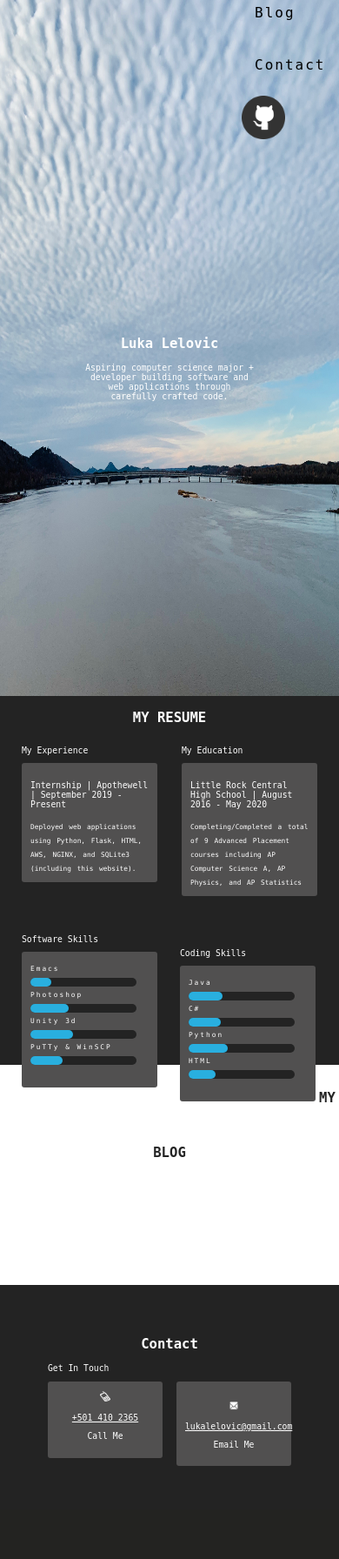
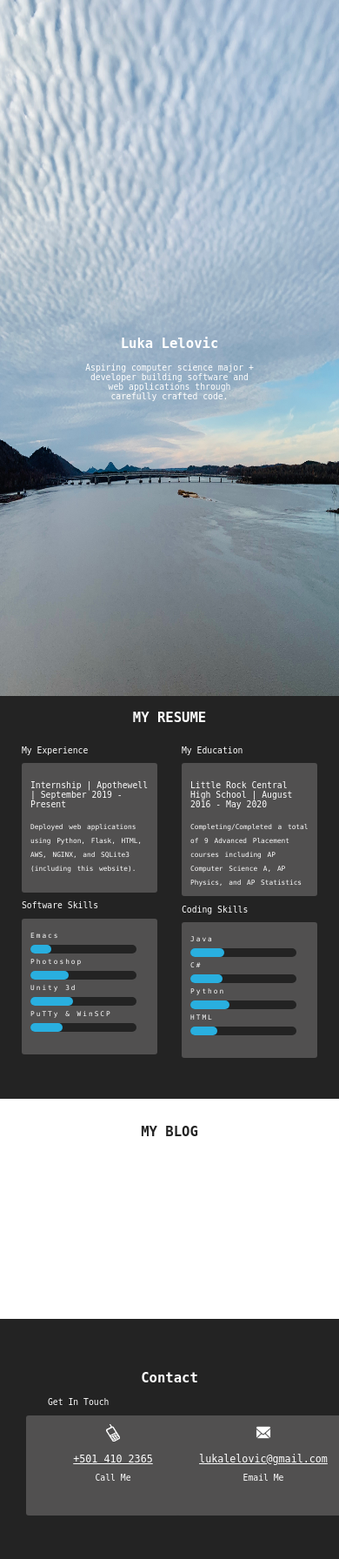
Before and after one commit to lukalelovic/Personal-Portfolio-Blog, a Flask app: page / in a window 390 px wide. Shown: the whole page at 87% size. Before the commit the page ends 1685 px from the top, so only its background shows below. Run offline with Flask 2, Linux system fonts and the light colour scheme; data that the repository does not hold is empty; some libraries are stand-ins or nearby versions.

Commit message:
Mobile Support (Partial) Commit

```diff
--- a/app/static/main.css
+++ b/app/static/main.css
@@ -6,6 +6,7 @@
     font-family: monospace;
     color: white;
     font-size: 14px;
+    overflow: hidden;
 }
 
 h1 { font-size: 40px; }
@@ -108,13 +117,12 @@
     color: white;
 }
 
-.landing {
-    background-position: center;
-    background-repeat: no-repeat;
+.landing-img {
+    background-attachment: fixed;
+    background-position: top right;
     background-size: cover;
-    background-clip: content-box;
+    height: 800px;
     width: 100%;
-    height: 800px;
 }
 
 .landing-title {
@@ -299,11 +287,25 @@
 
     span { line-height: 0px; }
 
+    #navbar { margin: 0; }
+
+    #navbar-left-align { margin: 0; }
+
+    #navbar-right-align { margin-top: 10vw; margin-left: 0; display: inline-block; visibility: hidden; }
+
+    .nav-btn { visibility: visible; float: right; margin-right: 5px;}
+
+    #Resume .info-box {
+        min-height: 38vw;
+        margin-bottom: 0;
+        margin-top: 0;
+    }
+
     .info-box { border: 0; }
 
-    #Blog { height: 65vw; margin-top: 100vw; }
+    #Blog { height: 65vw; margin-top: 110vw; }
 
-    .b-box { margin: 0; }
+    .b-box { margin: 1vw; }
 
     .b-image {
         width: 40vw;
@@ -322,23 +324,25 @@
 
     .progress-back { margin: 0; }
 
-    #Contact {
-        padding: 20px;
-        margin: 10px;
-    }
+    #Contact { margin: 10px; }
+
+    #Contact .info-box { min-height: 115px; min-width: 200px; }
+
+    #Contact .align-left { margin-left: 0; }
 
     .contact-text a {
-        font-size: 2.5vw;
+        font-size: 3vw;
         margin-top: 10px;
     }
 
     .contact-phone {
-        width: 12px;
-        height: 12px;
+        width: 4vw;
+        height: 5vw;
     }
 
     .contact-email {
-        width: 10px;
-        height: 10px;
+        width: 4.5vw;
+        height: 4vw;
+        margin: 2px;
     }
 }
--- a/app/static/main.js
+++ b/app/static/main.js
@@ -1,9 +1,33 @@
 window.onscroll = function () { scrollFunction() };
+var nav = document.getElementById("navbar");
+var clicked = false;
 
 function scrollFunction() {
+    let width = Math.max(document.documentElement.clientWidth, window.innerWidth || 0);
+
     if (document.body.scrollTop > 20 || document.documentElement.scrollTop > 20) {
-        document.getElementById("navbar").style.top = "0";
+        nav.style.top = "0";
     } else {
-        document.getElementById("navbar").style.top = "-75px";
+        nav.style.top = "-75px";
+    }
+
+    if (width > 1000)
+    {
+        nav.style.height = "60px";
+        document.getElementById("navbar-right-align").style.visibility = "visible";
+        clicked = false;
+    } else if (clicked == false) {
+        document.getElementById("navbar-right-align").style.visibility = "hidden";
     }
 }
+
+function dropDown() {
+    if (nav.style.height == "60px") {
+        nav.style.height = "25vw";
+        document.getElementById("navbar-right-align").style.visibility = "visible";
+        clicked = true;
+    } else {
+        nav.style.height = "60px";
+        document.getElementById("navbar-right-align").style.visibility = "hidden";
+    }
+}
--- a/app/templates/index.html
+++ b/app/templates/index.html
@@ -15,6 +15,7 @@
         <div id="navbar">
             <div id="navbar-left-align">
                 <ul><li><a href="#Home">Luka Lelovic</a></li></ul>
+		<button onclick="dropDown()" class="nav-btn">X</button>
             </div>
             <div id="navbar-right-align">
                 <ul>
@@ -31,7 +32,7 @@
         <!--SECTION: HOME-->
         <section id="Home">
             <div class="container">
-                <img src="{{ url_for('static', filename='images/river.jpg') }}" class="landing" alt='river'>
+                <img src="{{ url_for('static', filename='images/river.jpg') }}" class="landing-img" alt='river'>
                 <div class="landing-title">
                     <h1>Luka Lelovic</h1>
                     <p>Aspiring computer science major + developer building software and web applications through carefully crafted code.</p>
@@ -84,7 +85,7 @@
                     <br>
                 </div>
             </div>
-            <div class="align-left" style="margin-left: 6.65%;">
+            <div class="align-right">
                 <p>Coding Skills</p>
                 <div class="info-box left-info">
                     <li>Java
```
Also changed, not shown: other parts of app/static/main.css (+41 -53 lines).
